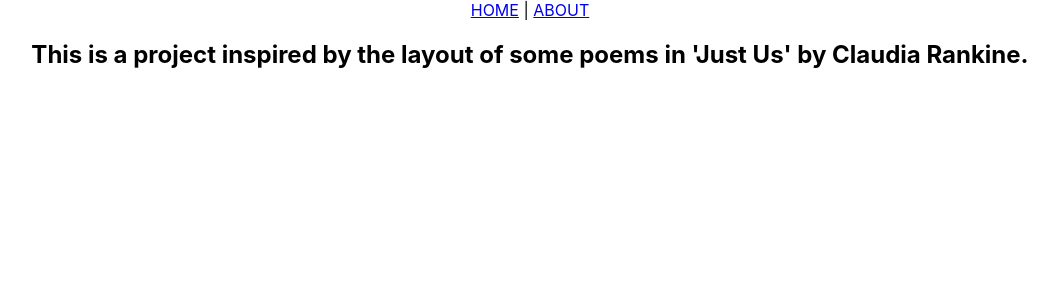
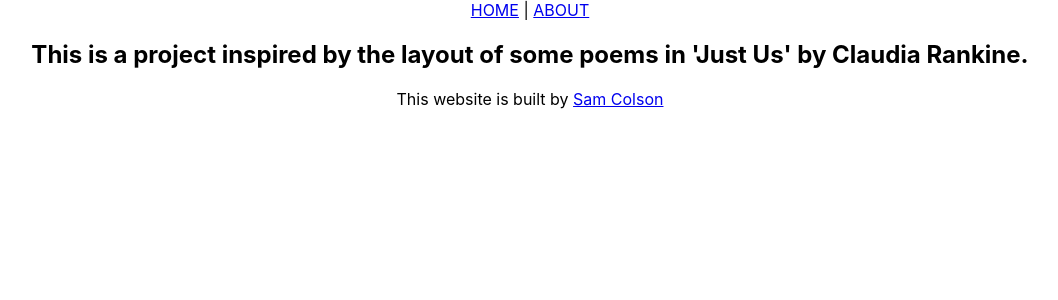
Before and after one commit to samcolson4/poems, a React (Create React App) app: page /about in a window 1280 px wide. Shown: the top 300 px of the page, without its empty margins (110-1168 px from the left). Built offline with nearby package versions, Linux system fonts and the light colour scheme.

Commit message:
Add colsondesign link

```diff
--- a/src/components/pages/about/about.js
+++ b/src/components/pages/about/about.js
@@ -1,7 +1,10 @@
+import { render } from "react-dom"
+
 const About = () => {
   return (
     <div>
       <h2>This is a project inspired by the layout of some poems in 'Just Us' by Claudia Rankine.</h2>
+      <p>This website is built by <a href="http://colsondesign.com">Sam Colson</a></p>
     </div>
   );
 }
```
